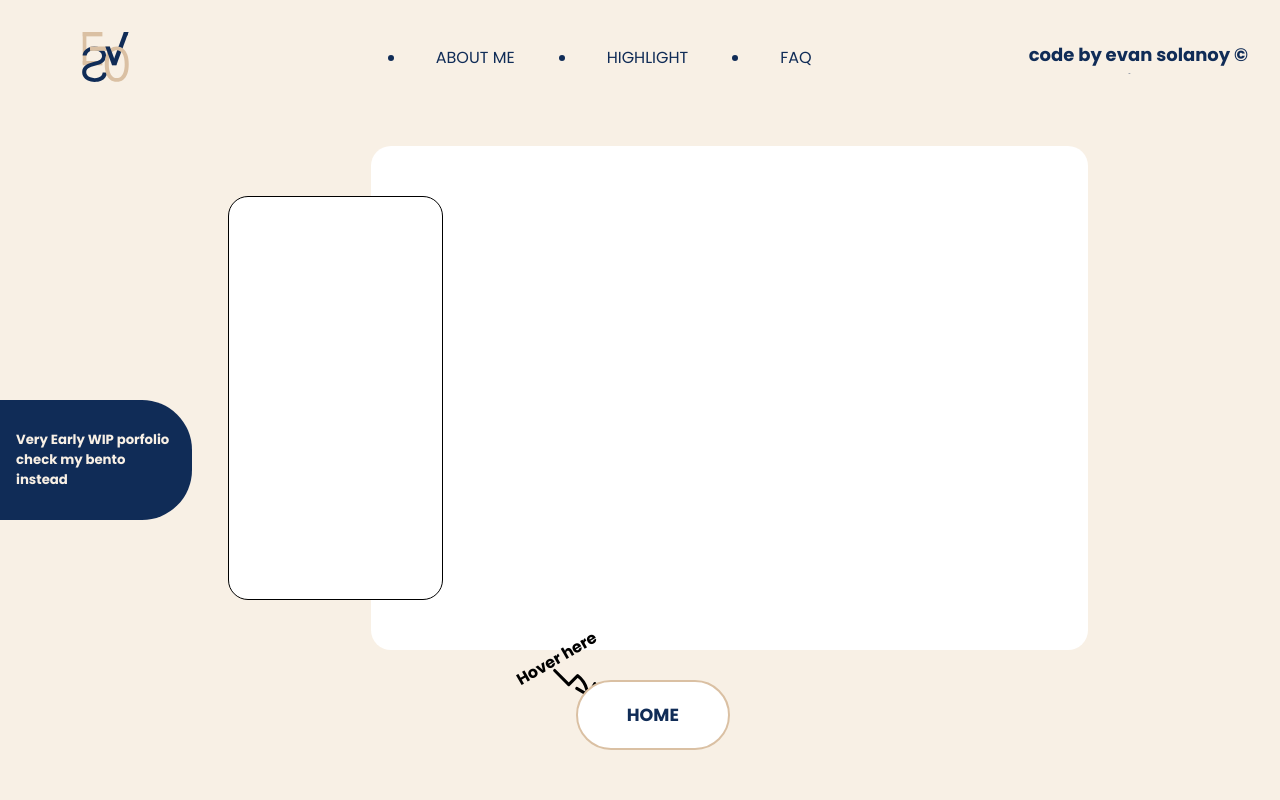
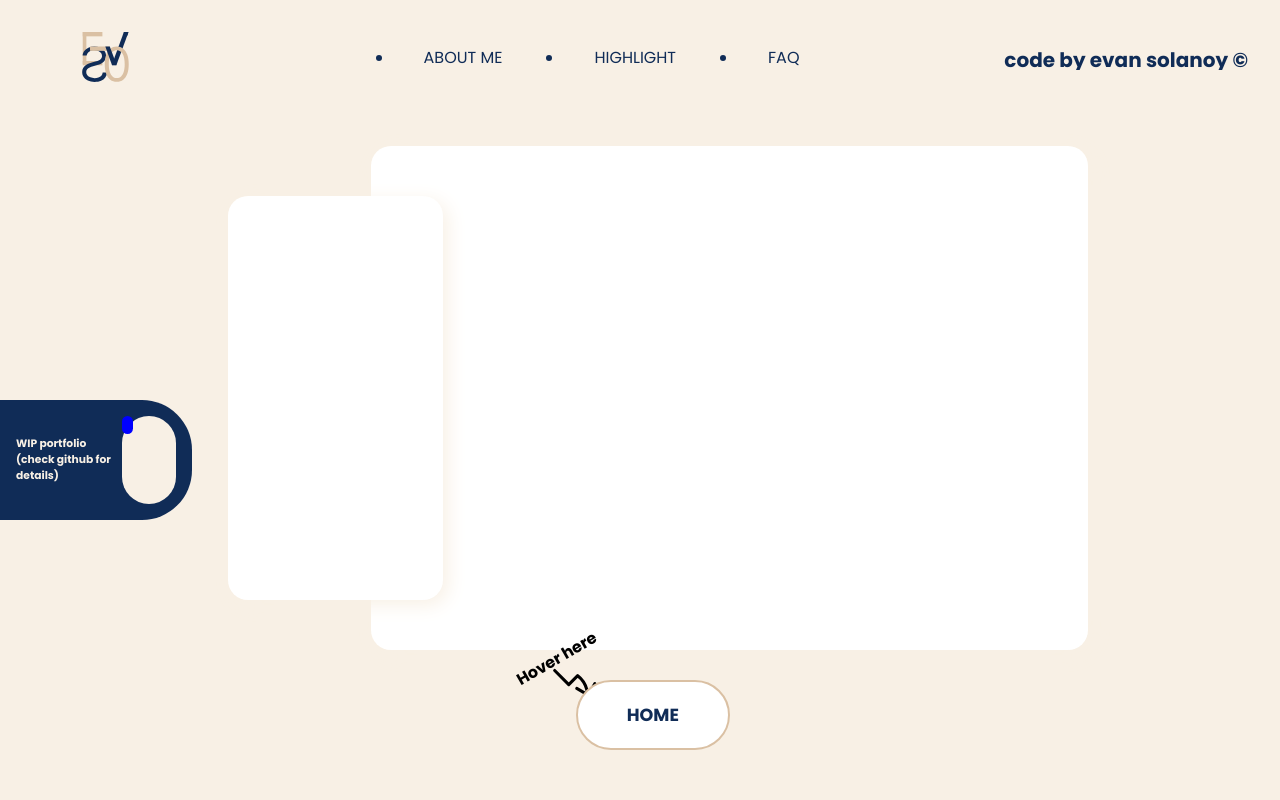
Before and after one commit to BSIT-Evanism/New-Portfolio2, a React (Vite) app: page / in a window 1280 px wide. Shown: the top 800 px of the page. Built offline with nearby package versions, Linux system fonts and the light colour scheme.

Commit message:
added parallax and fixes

```diff
--- a/src/App.jsx
+++ b/src/App.jsx
@@ -1,5 +1,5 @@
 import { useEffect } from 'react';
-import { AnimatePresence } from 'framer-motion';
+import { AnimatePresence, motion } from 'framer-motion';
 import LoadingBar from './components/LoadingBar/LoadingBar';
 import { useState } from 'react';
 import './index.scss'
@@ -7,7 +7,6 @@ import AnimatedNav from './components/AnimatedNav/AnimatedNav';
 import { BrowserRouter } from 'react-router-dom';
 import IncrementLoc from './context/navbarToggle.jsx';
 import NoticeBanner from './components/NoticeBanner/NoticeBanner';
-
 
 function App() {
 
@@ -19,11 +18,12 @@ function App() {
         const LocomotiveScroll = (await import('locomotive-scroll')).default;
         const locomotiveScroll = new LocomotiveScroll();
 
-        setTimeout(() => {
-          setLoader(false)
-        }, 3000)
       }
     )()
+    setTimeout(() => {
+      setLoader(false)
+    }, 3000)
+
   }, [])
 
   return (
--- a/src/components/HeroSection/HeroSection.jsx
+++ b/src/components/HeroSection/HeroSection.jsx
@@ -5,8 +5,8 @@ function HeroSection() {
     <div className={styles.wrapper}>
       <div className={styles.hero}
       >
-        <div className={styles.inner}>
-          <div className={styles.float}></div>
+        <div data-scroll data-scroll-speed="0.1" className={styles.inner}>
+          <div data-scroll data-scroll-speed="0.2" className={styles.float}></div>
         </div>
       </div>
     </div>
--- a/src/components/HeroSection/HeroSection.module.scss
+++ b/src/components/HeroSection/HeroSection.module.scss
@@ -19,16 +19,18 @@
       height: 100%;
       border-radius: 20px;
       background: white;
+      box-shadow: 5px 5px 20px #F8F0E5;
 
       .float {
         position: absolute;
-        border: 1px solid black;
         border-radius: 20px;
         top: 10%;
         left: -20%;
         width: 30%;
         height: 80%;
         background: white;
+        box-shadow: 5px 5px 20px #F8F0E5;
+        perspective: 1000px;
       }
     }
   }
--- a/src/components/LoadingBar/LoadingBar.jsx
+++ b/src/components/LoadingBar/LoadingBar.jsx
@@ -1,15 +1,24 @@
 import styles from "./LoadingBar.module.scss"
 import { motion } from "framer-motion";
+import logo from "../../assets/evan.svg"
 
 function LoadingBar() {
   return (
-    <motion.div className={styles.container}
-      initial={{ y: 0 }}
-      exit={{ y: "100vh" }}
-      transition={{ duration: 1.3, ease: [0.32, 0, 0.46, 1] }}
-    >
+    <>
+      <motion.div className={styles.containerTop}
+        initial={{ x: 0 }}
+        exit={{ x: "200vw" }}
+        transition={{ duration: 1.3, ease: [0.32, 0, 0.46, 1] }}
+      >
+      </motion.div>
+      <motion.div className={styles.containerBottom}
+        initial={{ x: 0 }}
+        exit={{ x: "-300vh" }}
+        transition={{ duration: 1.3, ease: [0.32, 0, 0.46, 1] }}
+      >
+      </motion.div>
 
-    </motion.div>
+    </>
   )
 }
 
--- a/src/components/LoadingBar/LoadingBar.module.scss
+++ b/src/components/LoadingBar/LoadingBar.module.scss
@@ -1,9 +1,21 @@
 
 
-.container {
-  background: black;
-  height: 100vh;
+.containerTop {
+  background: #102C57;
+  height: 50vh;
   width: 100vw;
+  position: absolute;
+  top: 0;
+  z-index: 15;
+}
+
+.containerBottom {
+  background: #102C57;
+  filter: brightness(0.8);
+  height: 50vh;
+  width: 100vw;
+  bottom: 0;
+  background-origin: padding-box;
   position: absolute;
   z-index: 15;
 }
--- a/src/components/Navbar/Navbar.jsx
+++ b/src/components/Navbar/Navbar.jsx
@@ -55,7 +55,7 @@ function Navbar() {
     >
       <AnimatePresence>
 
-        {value < 5 && (
+        {value < 3 && (
           !hover && (
             <Tooltip />
           )
--- a/src/components/NoticeBanner/NoticeBanner.jsx
+++ b/src/components/NoticeBanner/NoticeBanner.jsx
@@ -3,11 +3,14 @@ import styles from "./NoticeBanner.module.scss"
 function NoticeBanner({ children }) {
   return (
     <div className={styles.banner}>
-      <h5>
-        Very Early WIP porfolio<br />
-        check my bento instead
-      </h5>
-    </div>
+      <h6>
+        WIP portfolio<br />
+        (check github for details)
+      </h6>
+      <div className={styles.circle}>
+        <div className={styles.ping}></div>
+      </div>
+    </div >
   )
 
 }
--- a/src/components/NoticeBanner/NoticeBanner.module.scss
+++ b/src/components/NoticeBanner/NoticeBanner.module.scss
@@ -15,7 +15,22 @@
   align-items: center;
   padding: 1rem;
 
-  h5 {
+  h6 {
     color: #F8F0E5;
   }
+
+  .circle {
+    height: 100%;
+    width: 45%;
+    background: #F8F0E5;
+    border-radius: 3rem;
+
+    .ping {
+      width: 20%;
+      height: 20%;
+      border-radius: 2rem;
+      background: blue;
+      stroke: 20px solid white;
+    }
+  }
 }
--- a/src/components/Trademark/Trademark.jsx
+++ b/src/components/Trademark/Trademark.jsx
@@ -21,7 +21,7 @@ function Trademark() {
       onMouseLeave={() => setHover(false)}
     >
       <motion.div
-        whileHover={{ y: -28 }}
+        whileHover={{ y: -25 }}
       >
         <h3 className={styles.trademark}
         >code by evan solanoy ©</h3>
--- a/src/components/Trademark/Trademark.module.scss
+++ b/src/components/Trademark/Trademark.module.scss
@@ -5,12 +5,12 @@
   margin: 0;
   padding: 0;
   width: fit-content;
-  font-size: 18px;
+  font-size: 20px;
 }
 
 
 .container {
-  height: 33px;
+  height: 25px;
   width: fit-content;
   align-self: center;
   overflow: hidden;
--- a/src/pages/Home.jsx
+++ b/src/pages/Home.jsx
@@ -2,17 +2,27 @@ import Marquee from '../components/Marquee/Marquee';
 import Navbar from '../components/Navbar/Navbar';
 import Transition from '../components/Transition/Transition';
 import styles from './page-index.module.scss'
-import { motion } from 'framer-motion';
+import { motion, AnimatePresence } from 'framer-motion';
 import { transition } from './animation';
 import Carousel from '../components/Carousel/Carousel';
 import Trademark from '../components/Trademark/Trademark';
 import { useState } from 'react';
 import Logo from '../assets/evan.svg'
 import HeroSection from '../components/HeroSection/HeroSection';
+import { Link } from 'react-router-dom';
+import { useEffect } from 'react';
+import logo from '../assets/evan.svg'
 
 function Home() {
   const [hover, setHover] = useState(false)
+  const [loader, setLoader] = useState(true)
 
+  useEffect(() => {
+    setTimeout(() => {
+      setLoader(false)
+    }, 4000)
+
+  }, [])
 
   const handleChange = (param) => {
     setHover(param)
@@ -21,20 +31,34 @@ function Home() {
 
   return (
     <>
+      <AnimatePresence>
+        {loader && (
+          <motion.img
+            layoutId='mainlogo'
+            className={styles.logoIn}
+            initial={{ y: "-100vh" }}
+            animate={{ y: 0 }}
+            exit={{ opacity: 0 }}
+            transition={{ duration: 3.5, type: "spring" }}
+            src={logo} alt="logo" />
+        )}
+      </AnimatePresence>
+
       <Transition>
         <Navbar />
         <div className={styles.wrapper}>
-          <motion.div
-            className={styles.logo}
-            variants={transition}
-            initial="initial"
-            animate="enter"
-            exit="exit"
-          >
-            <a href="https://react.dev" target='_blank'>
-              <img src={Logo} alt='myLogo' />
-            </a>
-          </motion.div>
+          <Link to="/">
+            {!loader && (
+              <motion.img
+                layoutId='mainlogo'
+                className={styles.logo}
+                // variants={transition}
+                // initial="initial"
+                // animate="enter"
+                // exit="exit"
+                src={Logo} alt='myLogo' />
+            )}
+          </Link>
           <Carousel />
           <Trademark />
         </div>
--- a/src/pages/page-index.module.scss
+++ b/src/pages/page-index.module.scss
@@ -40,10 +40,8 @@
 
 .logo {
   padding: 0 50px 0 50px;
-  img {
     height: 50px;
     min-height: 50px;
-  }
 }
 
 .test {
@@ -52,3 +50,12 @@
   width: fit-content;
   overflow: hidden;
 }
+
+.logoIn {
+  position: absolute;
+  height: 50vh;
+  width: 50vw;
+  z-index: 16;
+  top: 20vh;
+  left: 20vw;
+}
```
